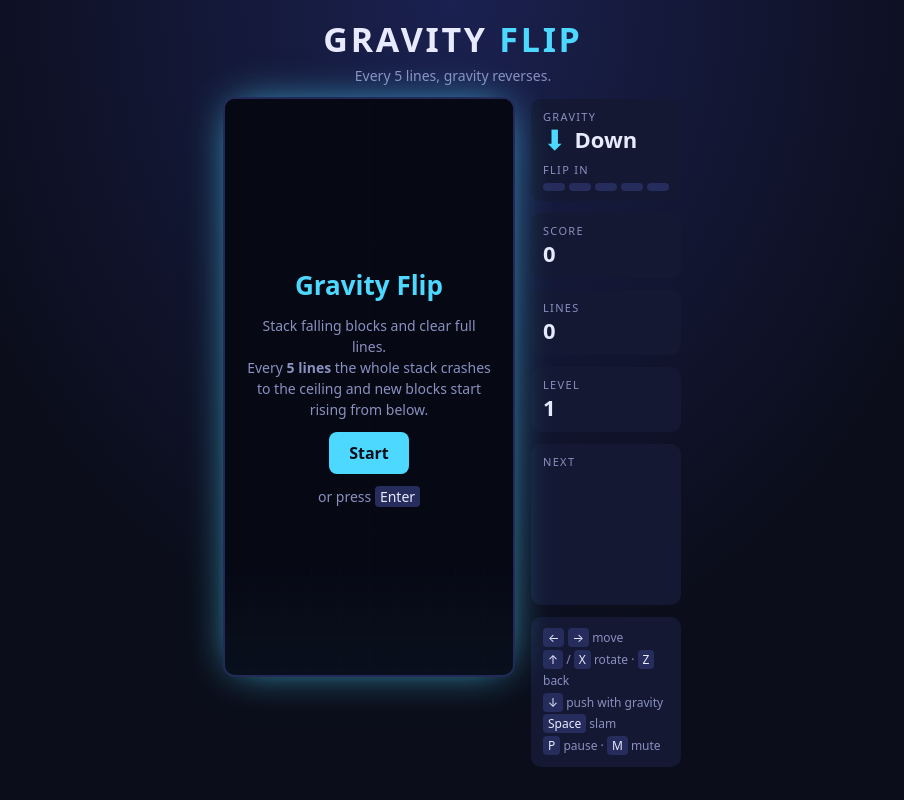
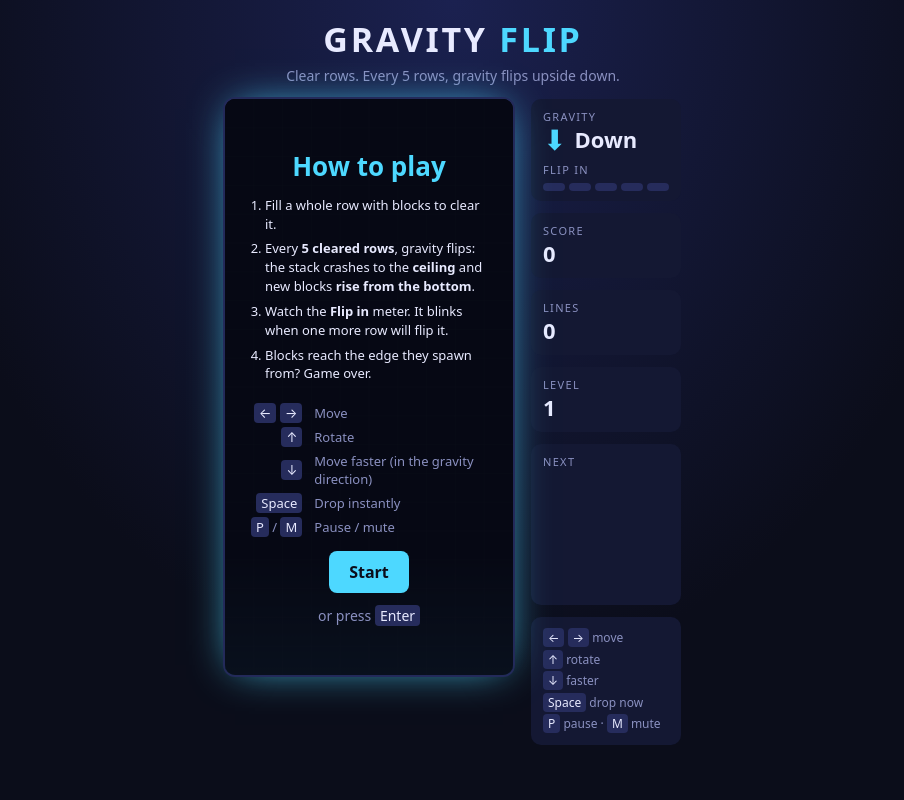
Before and after one commit to zecharyaabboudi-rgb/gravity-flip, a plain HTML site: page index.html in a window 1280 px wide. Shown: the whole page, without its empty margins (187-1091 px from the left). Drawn offline with Linux system fonts and the light colour scheme.

Commit message:
Faster start speed, clearer how-to-play instructions
Co-Authored-By: Claude Opus 5.5 <noreply@anthropic.com>

```diff
--- a/index.html
+++ b/index.html
@@ -34,6 +34,12 @@
   .overlay.hidden { display:none; }
   .overlay h2 { margin:0; font-size:26px; color:var(--accent); }
   .overlay p { margin:0; color:var(--muted); font-size:14px; line-height:1.5; }
+  .howto { margin:0; padding-left:20px; text-align:left; font-size:13px; line-height:1.45; color:var(--text); }
+  .howto li { margin-bottom:6px; }
+  .ctl { font-size:13px; border-collapse:collapse; text-align:left; }
+  .ctl td { padding:3px 6px; color:var(--muted); }
+  .ctl td:first-child { white-space:nowrap; text-align:right; }
+  .overlay { overflow-y:auto; justify-content:safe center; }
   .overlay .big { font-size:32px; font-weight:800; color:var(--text); }
   button { font:inherit; cursor:pointer; border:none; border-radius:8px; background:var(--accent); color:#0b0d1a; font-weight:700; padding:10px 20px; }
   .side { display:flex; flex-direction:column; gap:12px; width:150px; }
@@ -69,15 +75,26 @@
 </head>
 <body>
   <h1>GRAVITY <span>FLIP</span></h1>
-  <p class="tag">Every 5 lines, gravity reverses.</p>
+  <p class="tag">Clear rows. Every 5 rows, gravity flips upside down.</p>
 
   <div class="game">
     <div class="board-wrap" id="wrap">
       <canvas id="board"></canvas>
       <div class="overlay" id="menu">
-        <h2>Gravity Flip</h2>
-        <p>Stack falling blocks and clear full lines.<br>Every <b>5 lines</b> the whole stack crashes to the
-          ceiling and new blocks start rising from below.</p>
+        <h2>How to play</h2>
+        <ol class="howto">
+          <li>Fill a whole row with blocks to clear it.</li>
+          <li>Every <b>5 cleared rows</b>, gravity flips: the stack crashes to the <b>ceiling</b> and new blocks <b>rise from the bottom</b>.</li>
+          <li>Watch the <b>Flip in</b> meter. It blinks when one more row will flip it.</li>
+          <li>Blocks reach the edge they spawn from? Game over.</li>
+        </ol>
+        <table class="ctl">
+          <tr><td><kbd>←</kbd> <kbd>→</kbd></td><td>Move</td></tr>
+          <tr><td><kbd>↑</kbd></td><td>Rotate</td></tr>
+          <tr><td><kbd>↓</kbd></td><td>Move faster (in the gravity direction)</td></tr>
+          <tr><td><kbd>Space</kbd></td><td>Drop instantly</td></tr>
+          <tr><td><kbd>P</kbd> / <kbd>M</kbd></td><td>Pause / mute</td></tr>
+        </table>
         <button id="startBtn">Start</button>
         <p>or press <kbd>Enter</kbd></p>
       </div>
@@ -107,9 +124,9 @@
       <div class="card"><div class="label">Next</div><canvas id="next"></canvas></div>
       <div class="card keys">
         <kbd>←</kbd> <kbd>→</kbd> move<br>
-        <kbd>↑</kbd> / <kbd>X</kbd> rotate · <kbd>Z</kbd> back<br>
-        <kbd>↓</kbd> push with gravity<br>
-        <kbd>Space</kbd> slam<br>
+        <kbd>↑</kbd> rotate<br>
+        <kbd>↓</kbd> faster<br>
+        <kbd>Space</kbd> drop now<br>
         <kbd>P</kbd> pause · <kbd>M</kbd> mute
       </div>
     </div>
@@ -263,7 +280,7 @@ function finishClear() {
   grid = g === 1 ? empties.concat(kept) : kept.concat(empties);
   lines += n;
   score += [0, 100, 300, 500, 800][n] * level;
-  level = 1 + Math.floor(lines / 10);
+  level = 1 + Math.floor(lines / 8);
   sinceFlip += n;
   clearRows = [];
   if (sinceFlip >= FLIP_EVERY) { sinceFlip = Math.min(sinceFlip - FLIP_EVERY, FLIP_EVERY - 1); startFlip(); }
@@ -431,7 +448,7 @@ function frame(ts) {
   last = ts;
   if (state === 'play') {
     dropAcc += dt;
-    const interval = Math.max(70, 800 * Math.pow(0.85, level - 1));
+    const interval = Math.max(60, 500 * Math.pow(0.8, level - 1));
     if (dropAcc >= interval) {
       dropAcc = 0;
       if (!collide(piece.m, piece.x, piece.y + g)) piece.y += g; else lock(false);
```
